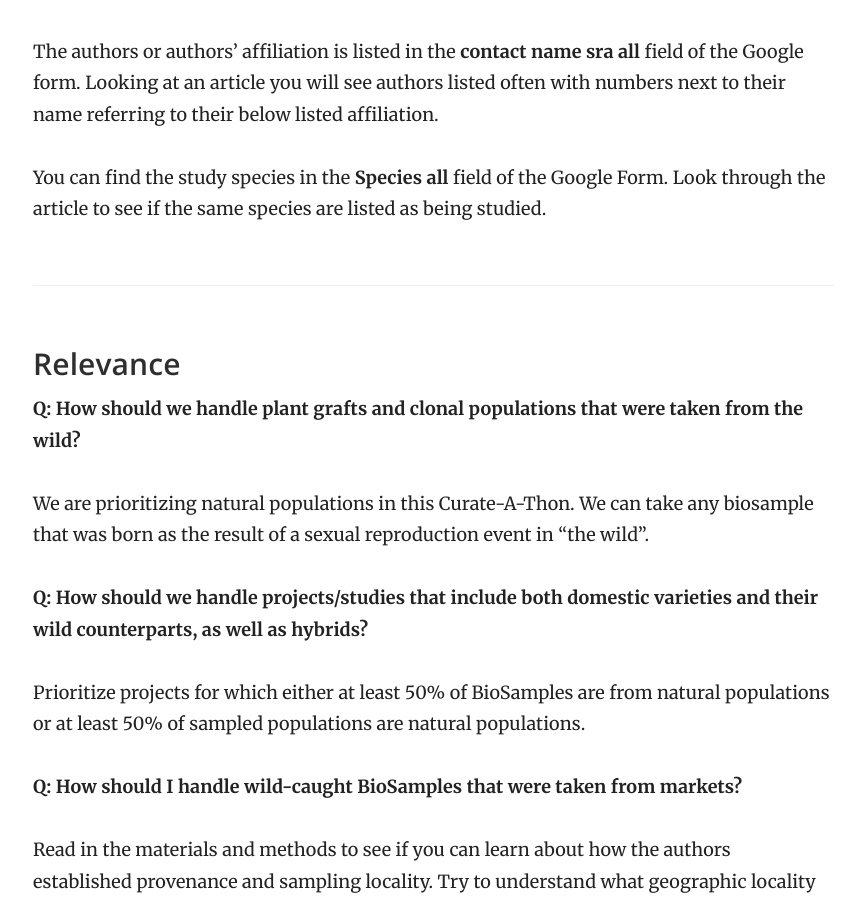
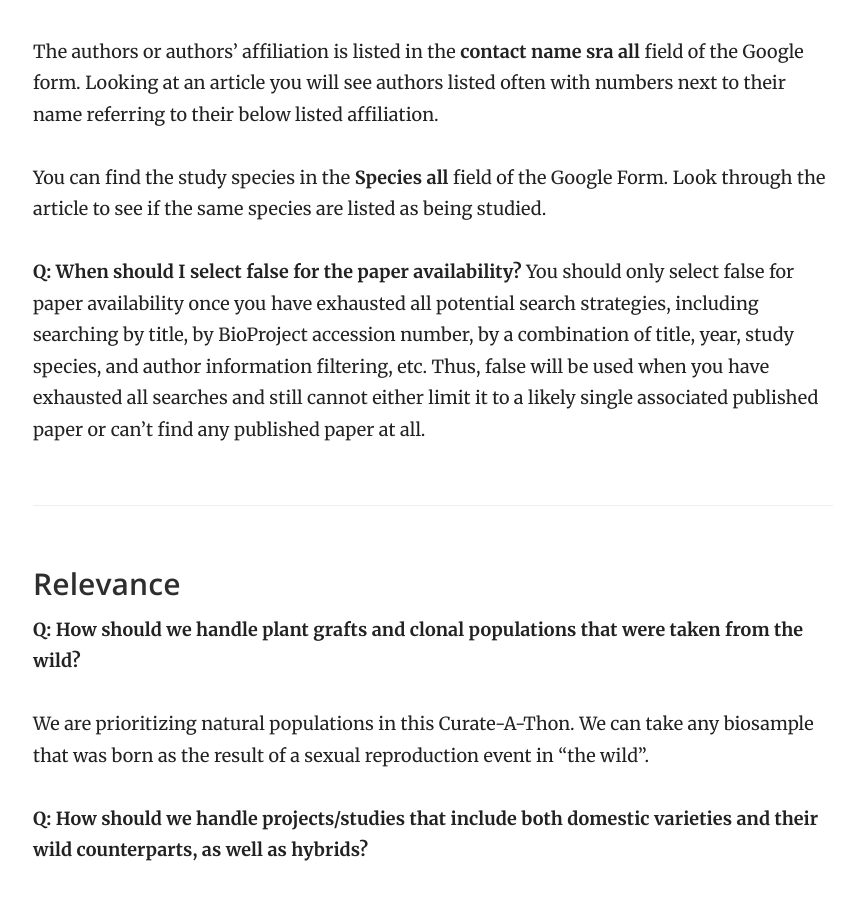
Before and after one commit to bdezray/GEODE-Curate-A-Thon, a Jekyll site: the page built from _docs/Protocol/Frequently Asked Questions (FAQ).md, in a window 1280 px wide and 900 px high, scrolled down 3040 px. Shown: the whole window, without its empty margins (357-1221 px from the left). Built offline with Jekyll 4.4.1, drawn with Linux system fonts in a browser that asks for light colours.

Commit message:
Added when to select false for paper availability

```diff
--- a/_docs/Protocol/Frequently Asked Questions (FAQ).md
+++ b/_docs/Protocol/Frequently Asked Questions (FAQ).md
@@ -40,6 +40,10 @@ Limit your search by the publication date of the BioProject. This information ca
 
 You can find the study species in the **Species all** field of the Google Form. Look through the article to see if the same species are listed as being studied.
 
+**Q: When should I select false for the paper availability?**
+You should only select false for paper availability once you have exhausted all potential search strategies, including searching by title, by BioProject accession number, by a combination of title, year, study species, and author information filtering, etc. Thus, false will be used when you have exhausted all searches and still cannot either limit it to a likely single associated published paper or can't find any published paper at all.
+
+
 
 ### Relevance
 
```
